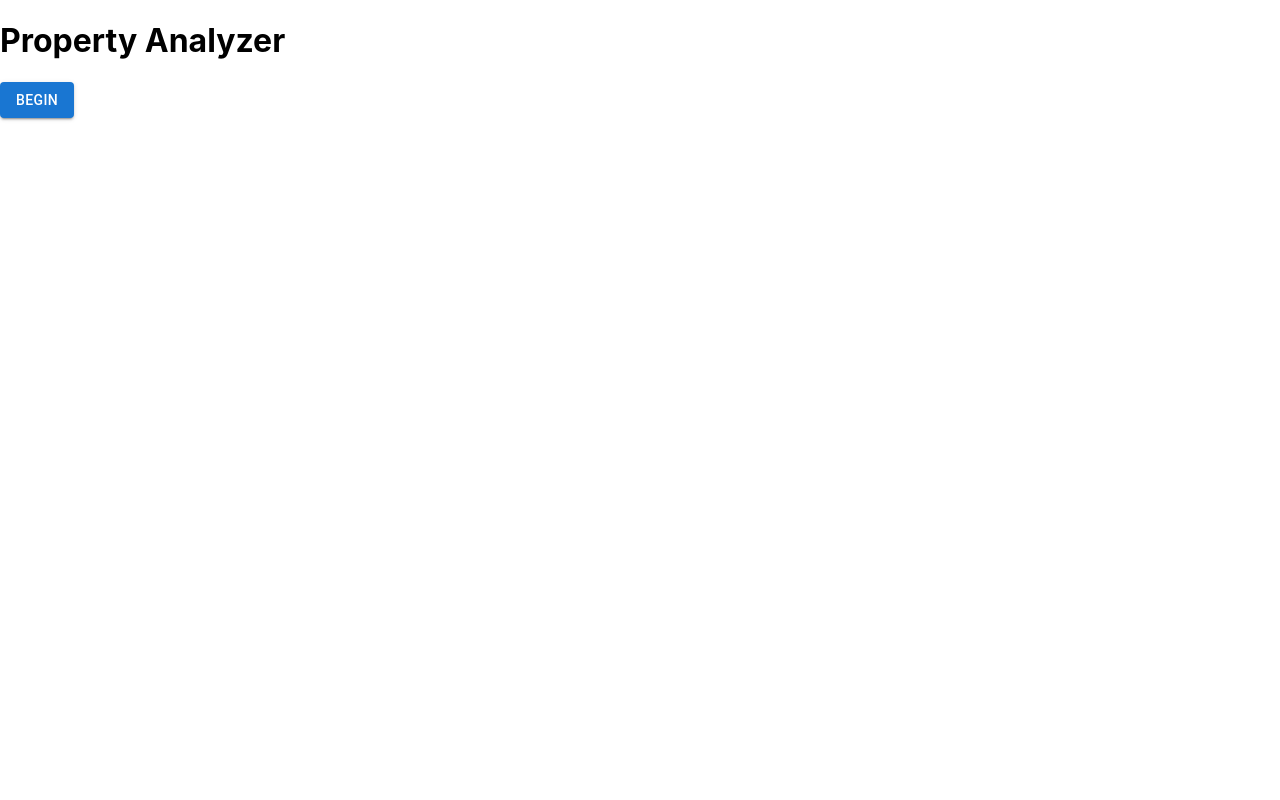
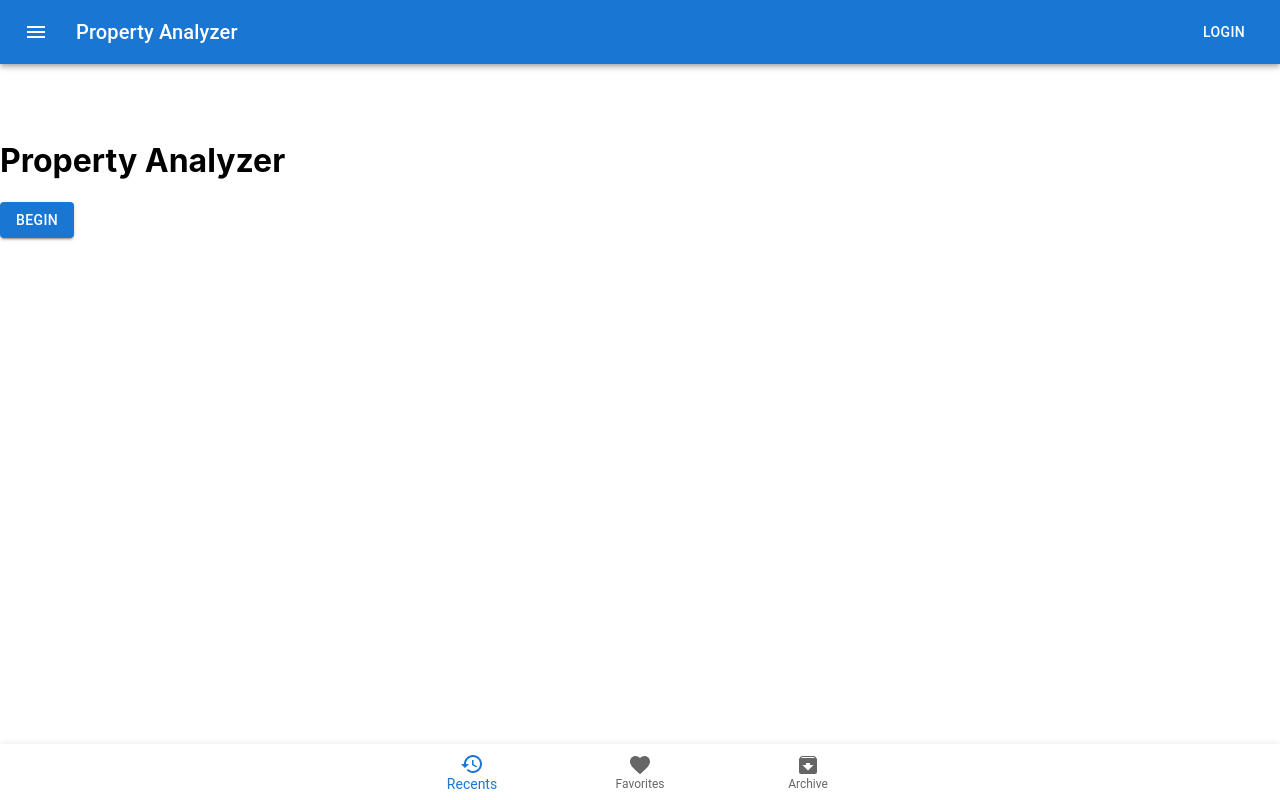
Before and after one commit to tomplucinski/property-analyzer, a React (Create React App) app in the folder client/: page / in a window 1280 px wide. Built offline with nearby package versions, Linux system fonts and the light colour scheme; no server answers.

Commit message:
Add top and bottom nav bars

```diff
--- /dev/null
+++ b/client/src/components/BottomNav.tsx
@@ -0,0 +1,34 @@
+import * as React from 'react'
+import Box from '@mui/material/Box'
+import BottomNavigation from '@mui/material/BottomNavigation'
+import BottomNavigationAction from '@mui/material/BottomNavigationAction'
+import RestoreIcon from '@mui/icons-material/Restore'
+import FavoriteIcon from '@mui/icons-material/Favorite'
+import ArchiveIcon from '@mui/icons-material/Archive'
+import Paper from '@mui/material/Paper'
+
+export function BottomNav() {
+  const [value, setValue] = React.useState(0)
+  const ref = React.useRef<HTMLDivElement>(null)
+
+  return (
+    <Box sx={{ pb: 7 }} ref={ref}>
+      <Paper
+        sx={{ position: 'fixed', bottom: 0, left: 0, right: 0 }}
+        elevation={3}
+      >
+        <BottomNavigation
+          showLabels
+          value={value}
+          onChange={(event, newValue) => {
+            setValue(newValue)
+          }}
+        >
+          <BottomNavigationAction label="Recents" icon={<RestoreIcon />} />
+          <BottomNavigationAction label="Favorites" icon={<FavoriteIcon />} />
+          <BottomNavigationAction label="Archive" icon={<ArchiveIcon />} />
+        </BottomNavigation>
+      </Paper>
+    </Box>
+  )
+}
--- /dev/null
+++ b/client/src/components/Layout.tsx
@@ -0,0 +1,13 @@
+import { Navbar } from './Navbar'
+import { Outlet } from 'react-router-dom'
+import { BottomNav } from './BottomNav'
+
+export function Layout() {
+  return (
+    <>
+      <Navbar />
+      <BottomNav />
+      <Outlet />
+    </>
+  )
+}
--- a/client/src/components/Navbar.tsx
+++ b/client/src/components/Navbar.tsx
@@ -1,27 +1,31 @@
-import { useState } from 'react'
 import Box from '@mui/material/Box'
-import BottomNavigation from '@mui/material/BottomNavigation'
-import BottomNavigationAction from '@mui/material/BottomNavigationAction'
-import RestoreIcon from '@mui/icons-material/Restore'
-import FavoriteIcon from '@mui/icons-material/Favorite'
-import LocationOnIcon from '@mui/icons-material/LocationOn'
+import AppBar from '@mui/material/AppBar'
+import Toolbar from '@mui/material/Toolbar'
+import Typography from '@mui/material/Typography'
+import Button from '@mui/material/Button'
+import IconButton from '@mui/material/IconButton'
+import MenuIcon from '@mui/icons-material/Menu'
 
 export function Navbar() {
-  const [value, setValue] = useState(0)
-
   return (
-    <Box sx={{ width: 500 }}>
-      <BottomNavigation
-        showLabels
-        value={value}
-        onChange={(event, newValue) => {
-          setValue(newValue)
-        }}
-      >
-        <BottomNavigationAction label="Recents" icon={<RestoreIcon />} />
-        <BottomNavigationAction label="Favorites" icon={<FavoriteIcon />} />
-        <BottomNavigationAction label="Nearby" icon={<LocationOnIcon />} />
-      </BottomNavigation>
+    <Box sx={{ flexGrow: 1 }}>
+      <AppBar position="static">
+        <Toolbar>
+          <IconButton
+            size="large"
+            edge="start"
+            color="inherit"
+            aria-label="menu"
+            sx={{ mr: 2 }}
+          >
+            <MenuIcon />
+          </IconButton>
+          <Typography variant="h6" component="div" sx={{ flexGrow: 1 }}>
+            Property Analyzer
+          </Typography>
+          <Button color="inherit">Login</Button>
+        </Toolbar>
+      </AppBar>
     </Box>
   )
 }
--- a/client/src/components/index.tsx
+++ b/client/src/components/index.tsx
@@ -1,3 +1,5 @@
 export * from './Landing'
 export * from './Form'
 export * from './Navbar'
+export * from './Layout'
+export * from './BottomNav'
--- a/client/src/router.tsx
+++ b/client/src/router.tsx
@@ -1,13 +1,14 @@
 import { BrowserRouter, Route, Routes } from 'react-router-dom'
-import { Form, Landing, Navbar } from './components'
+import { Form, Landing, Layout } from './components'
 
 export function Router() {
   return (
     <BrowserRouter>
       <Routes>
-        <Route index element={<Landing />} />
-        <Route path="/" element={<Navbar />} />
-        <Route path="analyze" element={<Form />} />
+        <Route element={<Layout />}>
+          <Route index element={<Landing />} />
+          <Route path="analyze" element={<Form />} />
+        </Route>
       </Routes>
     </BrowserRouter>
   )
```
